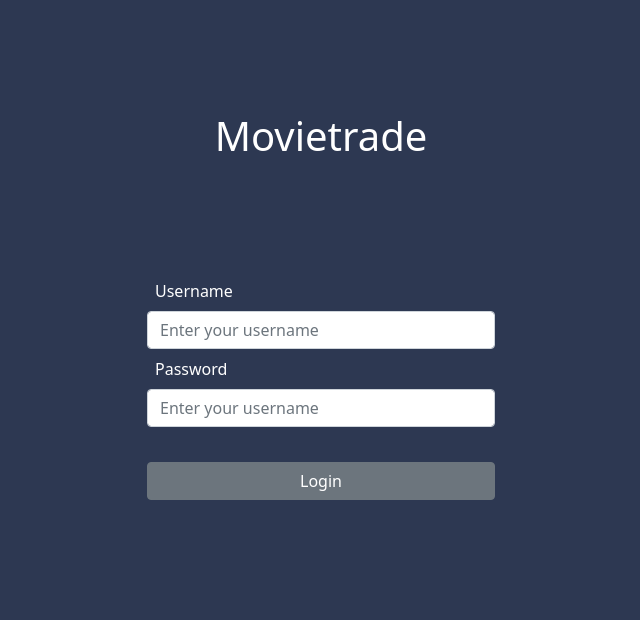
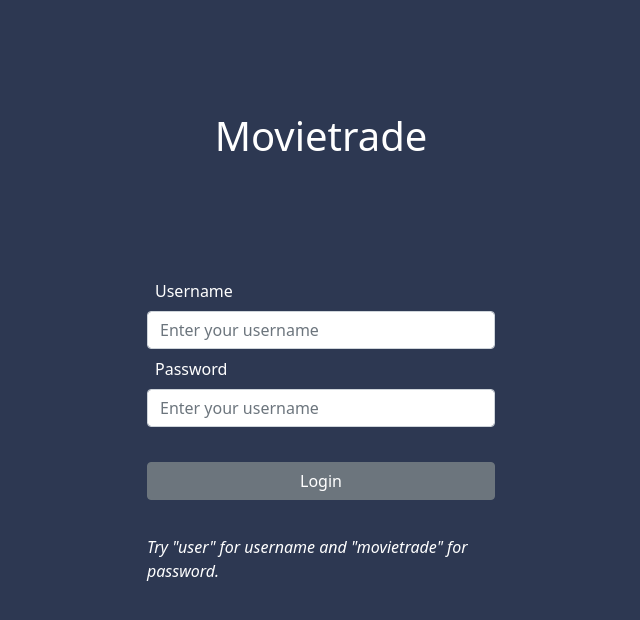
Before and after one commit to AbdullahFattah/movietrade, a React (Create React App) app: page /login in a window 1280 px wide. Shown: the top 620 px of the page, without its empty margins (319-959 px from the left). Built offline with nearby package versions, Linux system fonts and the light colour scheme.

Commit message:
Login instructions updated

```diff
--- a/src/components/Login.js
+++ b/src/components/Login.js
@@ -1,14 +1,14 @@
 import { useState, useEffect } from "react";
 import { useNavigate } from "react-router-dom";
 const Login = ({ user, setUser }) => {
-  const usernames = ["iCy", "Abdullah"];
+  const usernames = ["iCy", "Abdullah","user"];
   const passwords = ["movietrade"];
 
   //   useEffect(() => {
   //     window.sessionStorage.setItem("user", user.username);
   //   }, [user]);
 
-  const [error, setError] = useState("");
+  const [error, setError] = useState(<i>Try "user" for username and "movietrade" for password.</i>);
   const navigate = useNavigate();
   const handleChange = (e) => {
     setUser({ ...user, [e.target.name]: e.target.value });
@@ -19,10 +19,12 @@ const Login = ({ user, setUser }) => {
       window.sessionStorage.setItem("user", user.username);
       navigate("/");
     };
+
     usernames.includes(user.username) && passwords.includes(user.password)
       ? loginSuccess()
       : setError(
-          "Unable to log in! Make sure you have the correct username and password"
+      <p style={{ color: "orange" }}>Unable to log in! Make sure you have the correct username and password</p>
+
         );
   };
 
@@ -64,7 +66,7 @@ const Login = ({ user, setUser }) => {
         >
           Login
         </button>
-        <p style={{ color: "orange" }}>{error}</p>
+        {error}
       </form>
     </>
   );
```
